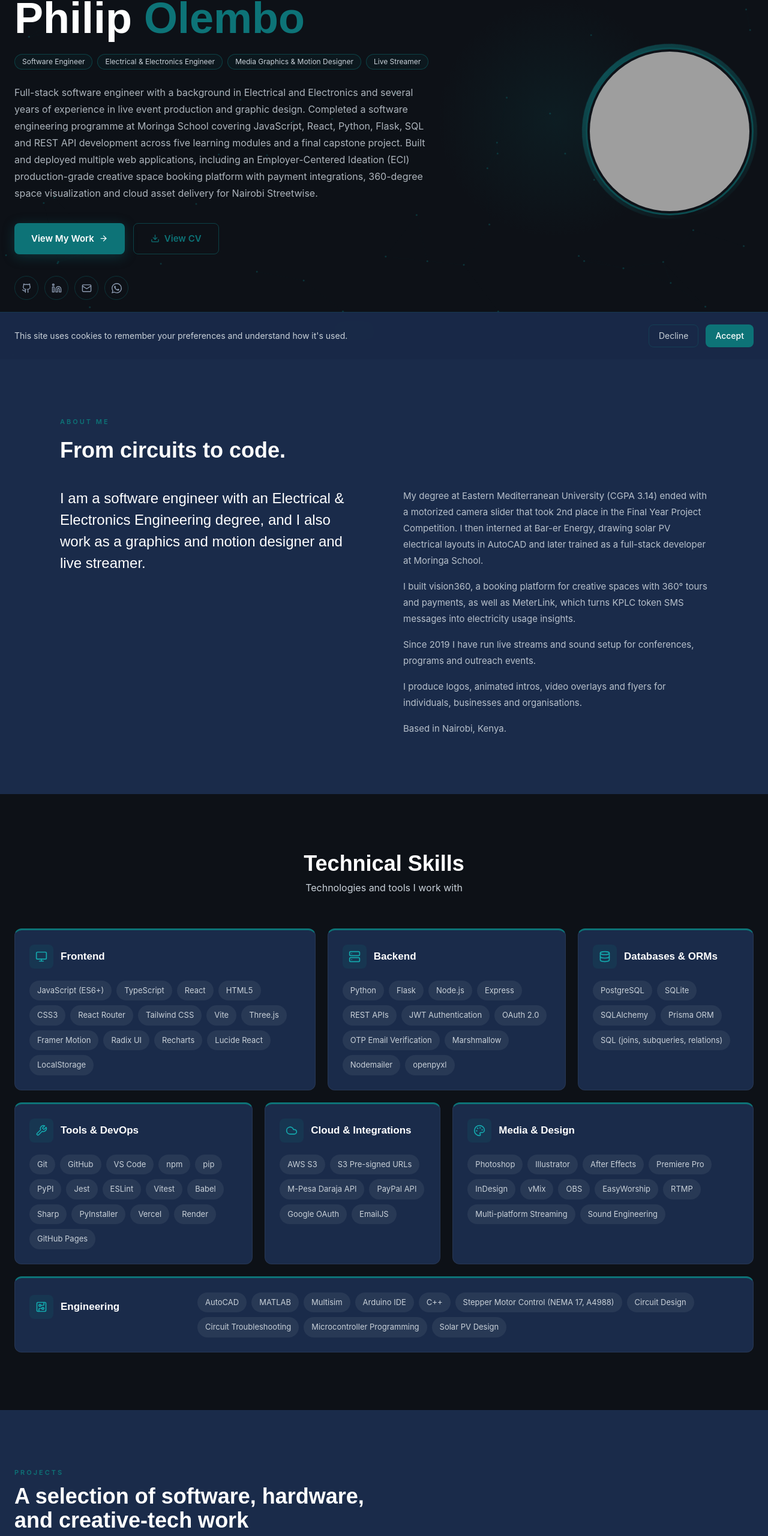
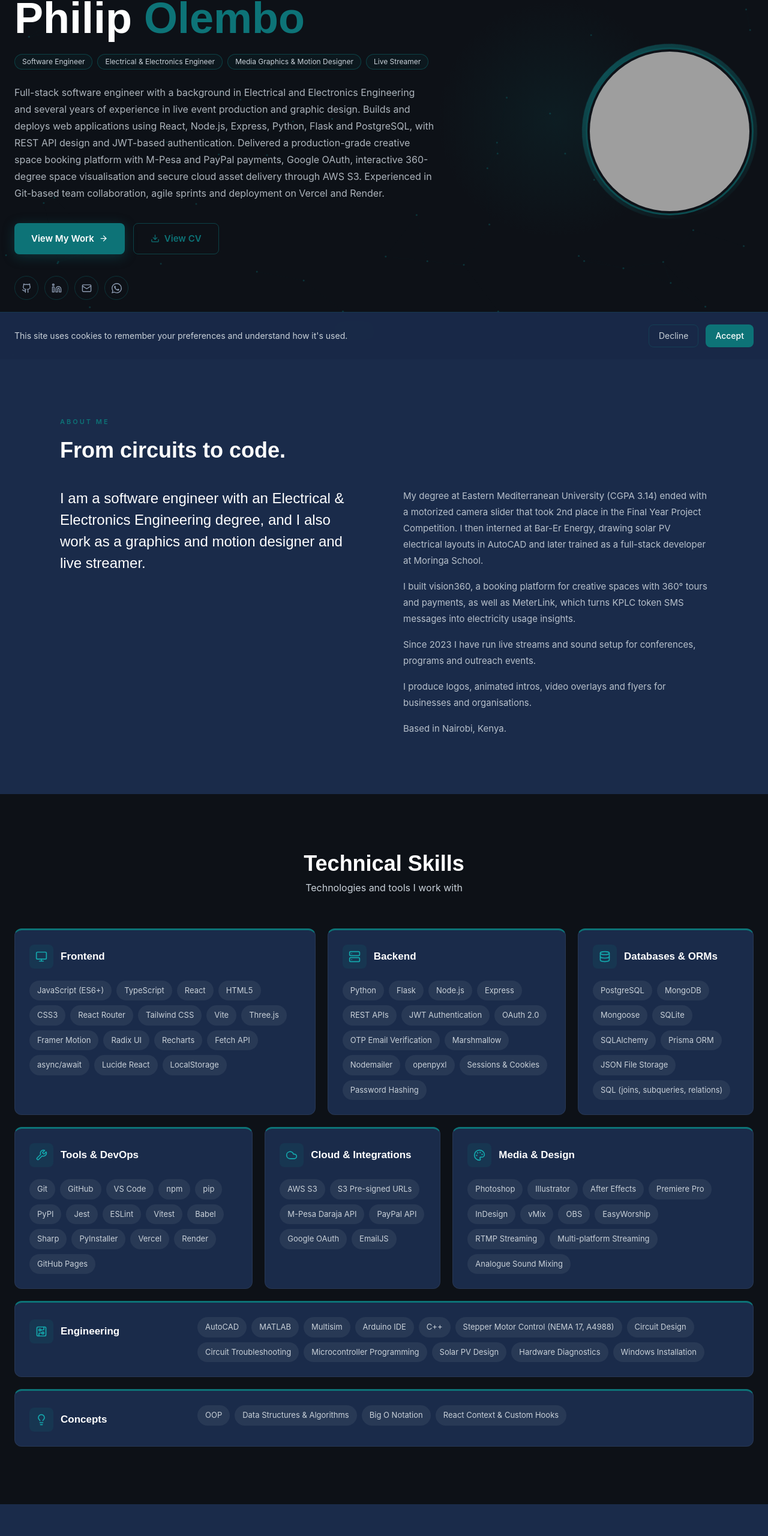
Before and after one commit to pjperfect/portfolio, a React (Vite) app: page / in a window 1280 px wide. Shown: the part 201-2762 px from the top of the page at 60% size. Built offline with nearby package versions, Linux system fonts and the light colour scheme; grey boxes are pictures that could not be loaded.

Commit message:
sync portfolio with CV
update hero summary, experience dates and titles, skills, project descriptions and gig details to match the CV. add InternX and Vyren internships, TaskFlow API project and Concepts skills card

```diff
--- a/src/app/components/About.tsx
+++ b/src/app/components/About.tsx
@@ -4,10 +4,10 @@ import { fadeUp, staggerContainer, viewportOnce } from './ui/motion';
 
 const intro = [
   'I am a software engineer with an Electrical & Electronics Engineering degree, and I also work as a graphics and motion designer and live streamer.',
-  'My degree at Eastern Mediterranean University (CGPA 3.14) ended with a motorized camera slider that took 2nd place in the Final Year Project Competition. I then interned at Bar-er Energy, drawing solar PV electrical layouts in AutoCAD and later trained as a full-stack developer at Moringa School.',
+  'My degree at Eastern Mediterranean University (CGPA 3.14) ended with a motorized camera slider that took 2nd place in the Final Year Project Competition. I then interned at Bar-Er Energy, drawing solar PV electrical layouts in AutoCAD and later trained as a full-stack developer at Moringa School.',
   'I built vision360, a booking platform for creative spaces with 360° tours and payments, as well as MeterLink, which turns KPLC token SMS messages into electricity usage insights.',
-  'Since 2019 I have run live streams and sound setup for conferences, programs and outreach events.',
-  'I produce logos, animated intros, video overlays and flyers for individuals, businesses and organisations.',
+  'Since 2023 I have run live streams and sound setup for conferences, programs and outreach events.',
+  'I produce logos, animated intros, video overlays and flyers for businesses and organisations.',
   `Based in ${contact.location}.`,
 ];
 
--- a/src/app/components/Experience.tsx
+++ b/src/app/components/Experience.tsx
@@ -4,22 +4,37 @@ import { fadeUp, staggerContainer, viewportOnce } from './ui/motion';
 
 const experience = [
   {
-    role: 'Intern',
-    org: 'Bar-er Energy Ltd.',
+    role: 'Electrical Engineering Intern',
+    org: 'Bar-Er Energy, Famagusta, Northern Cyprus',
     date: 'Monday, 30th January 2023 – Friday, 17th March 2023',
-    desc: 'Completed electrical project designs using AutoCAD for solar panel installation layouts and wiring schematics.',
+    desc: `
+    • Produced detailed electrical layouts for solar-integrated housing projects in AutoCAD, including wiring diagrams, circuit designs, lighting placement and load calculations, translating engineers' conceptual designs into buildable electrical plans.
+    • Designed solar panel installation layouts and system wiring schematics covering panels, inverters, charge controllers and batteries, in line with IEC solar performance and safety standards.
+    • Applied system design principles including load analysis, solar resource assessment and energy yield estimation, to size and configure PV systems for specific site conditions.
+    • Coordinated design and field work with a Turkish-speaking engineering team, adapting communication across languages.`,
     tags: ['AutoCAD', 'Solar PV', 'Electrical Design'],
+  },
+  {
+    role: 'Media and Streaming Coordinator Volunteer',
+    org: 'Christ Embassy Intl (Believers’ LoveWorld), Nairobi, Kenya',
+    date: 'August 2023 – August 2026',
+    desc: `
+    • Set up and operated live streaming productions using vMix and OBS for church services, weddings, conferences and outreach events across Facebook, YouTube, TikTok and Instagram.
+    • Configured RTMP stream keys, stream URLs and multi-platform distribution pipelines, maintaining uptime and stream quality under live production conditions.
+    • Managed sound engineering with analogue mixers, coordinating technical setup, rehearsal and real-time troubleshooting.
+    • Produced branding assets including logos, animated intros, lyrical video overlays and event flyers for businesses and organisations.`,
+    tags: ['vMix', 'OBS', 'RTMP', 'Photoshop'],
   },
   {
     role: 'Full Stack Software Engineer',
     org: 'vision360 Employer-Centered Ideation Project @ Moringa School',
     date: 'Monday, 04th May 2026 – Friday, 29th May 2026',
     desc: `
-    • Built the 360-degree space viewer using Three.js with drag-to-explore, inertia, auto-rotation and multi-shot navigation.
-    • Engineered a 3-tier booking flow (Essential, Professional, Enterprise) connected to the backend REST API, handling date selection, space type and special requirements.
-    • Integrated 3 payment methods and full authentication coverage including JWT, Google OAuth and OTP email verification.
-    • Implemented secure asset delivery via AWS S3 pre-signed URLs and built the analytics dashboard using Recharts.
-    • Managed Git-based collaboration with pull requests across 4 agile sprint phases and daily API contract syncs.`,
+    • Built a 360° virtual tour viewer using Three.js with drag-to-explore, inertia, auto-rotation and multi-shot navigation, used to showcase sample spaces and deliver clients' own captured tours.
+    • Engineered a 3-tier booking flow (Essential, Professional, Enterprise) for clients to schedule an onsite 360°/3D space-capture session, handling date selection, space type and special requirements via the backend REST API.
+    • Integrated 3 payment methods and full authentication coverage — JWT, Google OAuth and OTP email verification, to secure the booking and delivery process.
+    • Implemented secure, pay-gated asset delivery via AWS S3 pre-signed URLs so clients could access their finished virtual tour once capture and payment were complete, plus an admin analytics dashboard built with Recharts.
+    • Managed Git-based collaboration with pull requests across 4 agile sprint phases and daily API contract syncs with the backend team.`,
     tags: [
       'React 18',
       'Vite',
@@ -42,24 +57,31 @@ const experience = [
     ],
   },
   {
-    role: 'Media & Streaming Coordinator',
-    org: 'Freelance/Church & Events',
-    date: 'January 2019 – Present',
+    role: 'Full Stack Web Development Intern (Remote)',
+    org: 'InternX Technologies, Bengaluru, India',
+    date: 'October 2026 – Present',
     desc: `
-    • Set up and operated live streaming productions using vMix and OBS for church services, weddings, conferences and outreach events across Facebook, YouTube, TikTok and Instagram.
-    • Configured RTMP stream keys, stream URLs and multi-platform distribution pipelines, maintaining uptime and stream quality under live production conditions.
-    • Managed sound engineering with analogue mixers, coordinating technical setup, rehearsal and real-time troubleshooting.
-    • Produced branding assets including logos, animated intros, lyrical video overlays and event flyers for individuals, businesses and organisations.`,
-    tags: ['vMix', 'OBS', 'RTMP', 'Photoshop'],
+    • Completing a 4-week, project-based internship assessed on submitted work: GitHub repository, live deployment and written notes for each weekly task.
+    • Building a MERN notes application with JWT authentication, private per-user data and a responsive Tailwind CSS interface (Week 1).`,
+    tags: ['MERN', 'JWT', 'Tailwind CSS'],
+  },
+  {
+    role: '[Frontend / Backend] Developer Intern (Remote)',
+    org: 'Vyren (DevConnect), Nuremberg, Germany',
+    date: 'October 2026 – Present',
+    desc: `
+    • Working through the Verified [Frontend / Backend] Internship, a free programme with seven mandatory milestones: a knowledge assessment, two practical tasks, a final project, a community contribution, documentation and professional practice.
+    • Assessed on the work produced rather than hours attended. Completion earns a certificate with a public verification page.`,
+    tags: [],
   },
 ];
 
 const education = [
   {
     role: 'Software Engineering Bootcamp',
-    org: 'Moringa School',
+    org: 'Moringa School, Nairobi, Kenya',
     date: 'Monday, 27th October 2025 – Friday, 24th April 2026',
-    desc: '6-month full-stack programme across 5 structured learning modules and a final capstone project. Built and deployed multiple projects throughout.',
+    desc: '6-month full-stack program across 5 structured learning modules and a final capstone project. Built and deployed multiple projects throughout.',
     modules: [
       {
         title: 'Module 1 - Foundations',
@@ -75,7 +97,7 @@ const education = [
       },
       {
         title: 'Module 4 - Python and OOP',
-        desc: 'Python fundamentals, lists, tuples, dictionaries, sets, loops, functions, PyPi, pip, file I/O, OOP (classes, inheritance, property decorators), one-to-many and many-to-many relationships, CLI design, debugging and testing.',
+        desc: 'Python fundamentals, lists, tuples, dictionaries, sets, loops, functions, PyPI, pip, file I/O, OOP (classes, inheritance, property decorators), one-to-many and many-to-many relationships, CLI design, debugging and testing.',
       },
       {
         title: 'Module 5 - Flask and Backend',
@@ -98,7 +120,7 @@ const education = [
       'Vitest',
       'npm',
       'Python',
-      'PyPi',
+      'PyPI',
       'pip',
       'Flask',
       'Flask-SQLAlchemy',
@@ -110,16 +132,16 @@ const education = [
   },
   {
     role: 'B.Sc. Electrical and Electronics Engineering',
-    org: 'Eastern Mediterranean University',
+    org: 'Eastern Mediterranean University, Famagusta, North Cyprus',
     date: 'Monday, 19th February 2018 – Tuesday, 05th July 2022',
-    desc: 'Graduated with CGPA 3.14 / 4.00 (Honors). Specialised in circuit design, microcontroller programming, renewable energy systems and engineering simulation (AutoCAD, MATLAB, Multisim).',
+    desc: 'Graduated with CGPA 3.14 / 4.00 (Honors). Specialised in circuit design, microcontroller programming, renewable energy systems and engineering simulation (AutoCAD, MATLAB, Multisim). Final year project: a motorised camera slider (Arduino, NEMA 17 stepper motor) that took 2nd place at the university\'s Final Year Project Competition.',
     tags: ['Arduino', 'MATLAB', 'AutoCAD', 'Multisim'],
   },
   {
     role: 'A-Levels, AS-Levels and IGCSE',
-    org: 'Brookhouse International School',
-    date: '2013 – 2017',
-    desc: 'Majored in Physics, Mathematics, Geography and Computer Science.',
+    org: 'Brookhouse International School, Nairobi, Kenya',
+    date: 'September 2013 – July 2017',
+    desc: "Majored in Physics, Mathematics, Geography and Computer Science. Activities: Hog Charge, President's Award-Kenya (Silver & Gold), Chess Tournament, Environmental Club.",
     tags: ['Physics', 'Mathematics', 'Computer Science'],
   },
 ];
--- a/src/app/components/Gigs.tsx
+++ b/src/app/components/Gigs.tsx
@@ -29,7 +29,7 @@ type Gig = {
 const gigs: Gig[] = [
   {
     title: 'POS Terminal Repair',
-    client: 'Hamdigrill Restaurant, South C, Nairobi',
+    client: 'HamdiGrill Restaurant, South C, Nairobi, Kenya',
     date: '5th - 7th August 2026',
     desc: `
     • POS terminal stopped progressing past the welcome screen following login.
@@ -64,7 +64,7 @@ const gigs: Gig[] = [
   {
     title: 'Live Streaming Workshop',
     client:
-      'Tech Connect Media Bootcamp, Christ Embassy Kenya HQ, Shimo La Tewa Rd., Nairobi',
+      'Tech Connect Media Bootcamp, Christ Embassy Intl (Believers’ LoveWorld), Nairobi, Kenya',
     date: '20th - 21st February 2026',
     desc: `
     • Led a session on live streaming, covering why it matters and the basics of getting a stream running.
--- a/src/app/components/Hero.tsx
+++ b/src/app/components/Hero.tsx
@@ -143,15 +143,15 @@ export function Hero() {
 
           <p className="font-body text-text text-base leading-[1.75] mb-9 max-w-[700px] opacity-85 mx-auto md:mx-0">
             Full-stack software engineer with a background in Electrical and
-            Electronics and several years of experience in live event production
-            and graphic design. Completed a software engineering programme at
-            Moringa School covering JavaScript, React, Python, Flask, SQL and
-            REST API development across five learning modules and a final
-            capstone project. Built and deployed multiple web applications,
-            including an Employer-Centered Ideation (ECI) production-grade
-            creative space booking platform with payment integrations,
-            360-degree space visualization and cloud asset delivery for Nairobi
-            Streetwise.
+            Electronics Engineering and several years of experience in live
+            event production and graphic design. Builds and deploys web
+            applications using React, Node.js, Express, Python, Flask and
+            PostgreSQL, with REST API design and JWT-based authentication.
+            Delivered a production-grade creative space booking platform with
+            M-Pesa and PayPal payments, Google OAuth, interactive 360-degree
+            space visualisation and secure cloud asset delivery through AWS S3.
+            Experienced in Git-based team collaboration, agile sprints and
+            deployment on Vercel and Render.
           </p>
 
           <div className="flex justify-center md:justify-start gap-3.5 flex-wrap mb-9">
--- a/src/app/components/Projects.tsx
+++ b/src/app/components/Projects.tsx
@@ -26,6 +26,8 @@ const featured = {
     'Google OAuth',
     'M-Pesa Daraja',
     'PayPal',
+    'Vercel',
+    'Render',
   ],
   github: 'https://github.com/mongaremetrine5-stack/VISION360-CLIENT-FRONTEND',
   live: 'https://vision-360-client-frontend.vercel.app/',
@@ -36,7 +38,7 @@ const projects = [
     title: 'Motorized Camera Slider',
     subtitle: 'Undergraduate Final Year Project',
     description:
-      'An Arduino-based motorised camera slider built to solve the challenge of manual camera tracking during online education in the COVID-19 pandemic. A 1-metre slider runs on copper pipe rails with a NEMA 17 stepper motor driving a GT2 timing belt, controlled by a potentiometer for variable speed and a limit switch for direction. Built from locally sourced materials for under $200.',
+      'An Arduino-based motorised camera slider built to solve the challenge of manual camera tracking during online education in the COVID-19 pandemic. A 1-metre slider runs on copper pipe rails with a NEMA 17 stepper motor driving a GT2 timing belt, controlled by a potentiometer for variable speed and a limit switch for direction. Budget covered was $200.',
     stack: [
       'Arduino (C++)',
       'NEMA 17 Stepper Motor',
@@ -56,8 +58,14 @@ const projects = [
     title: 'MeterLink — Web',
     subtitle: 'Prepaid Electricity Tracker',
     description:
-      'A web-based platform that allows KPLC prepaid electricity customers to track their usage and token history parsed from SMS messages, providing visibility into consumption patterns.',
-    stack: ['React'],
+      'A web platform that turns KPLC prepaid electricity SMS messages into usage insights. Paste your token SMS and it parses spend, units and dates into a dashboard, monthly analytics with cost-per-kWh breakdowns and a filterable usage history, all stored locally in the browser for privacy.',
+    stack: [
+      'React 19',
+      'Vite',
+      'React Router',
+      'Recharts',
+      'Tailwind CSS',
+    ],
     github: 'https://github.com/pjperfect/meterlink',
     live: 'https://meterlink.vercel.app/',
     award: null,
@@ -67,9 +75,20 @@ const projects = [
     title: 'MeterLink — CLI',
     subtitle: 'Prepaid Electricity Tracker (Python)',
     description:
-      'A Python command-line companion to MeterLink that tracks prepaid electricity token purchases per meter using Excel import and local JSON storage.',
+      "A Python command-line companion to MeterLink (web) that tracks prepaid electricity token purchases per meter for Kenya's KPLC system. It imports purchase history from Excel (pasted M-Pesa/KPLC SMS), with hashed-password login, per-meter tracking, running totals and last-5-purchase summaries, all stored locally in JSON, with a standalone executable also available.",
     stack: ['Python', 'JSON', 'openpyxl'],
     github: 'https://github.com/pjperfect/meterlink-cli',
+    live: null,
+    award: null,
+    detailPage: null,
+  },
+  {
+    title: 'TaskFlow API',
+    subtitle: 'Technical Interview Exercise — Africa Tech Space',
+    description:
+      'Debug, review and extend a small team task-tracker API as part of the Africa Tech Space software engineering internship interview.',
+    stack: ['Node.js', 'Express', 'REST API', 'JSON file storage', 'Git', 'GitHub'],
+    github: 'https://github.com/pjperfect/taskflow',
     live: null,
     award: null,
     detailPage: null,
@@ -200,7 +219,7 @@ export function Projects() {
 
         <motion.div
           variants={staggerContainer}
-          className="grid grid-cols-1 sm:grid-cols-2 lg:grid-cols-3 gap-5"
+          className="grid grid-cols-1 sm:grid-cols-2 gap-5"
         >
           {projects.map((p) => {
             const inner = (
--- a/src/app/components/Skills.tsx
+++ b/src/app/components/Skills.tsx
@@ -7,6 +7,7 @@ import {
   Cloud,
   Palette,
   CircuitBoard,
+  Lightbulb,
   type LucideIcon,
 } from 'lucide-react';
 import { Tag } from './ui/Tag';
@@ -41,6 +42,8 @@ const skillCategories: SkillCategory[] = [
       'Framer Motion',
       'Radix UI',
       'Recharts',
+      'Fetch API',
+      'async/await',
       'Lucide React',
       'LocalStorage',
     ],
@@ -61,6 +64,8 @@ const skillCategories: SkillCategory[] = [
       'Marshmallow',
       'Nodemailer',
       'openpyxl',
+      'Sessions & Cookies',
+      'Password Hashing',
     ],
   },
   {
@@ -69,9 +74,12 @@ const skillCategories: SkillCategory[] = [
     span: 'xl:col-span-3',
     skills: [
       'PostgreSQL',
+      'MongoDB',
+      'Mongoose',
       'SQLite',
       'SQLAlchemy',
       'Prisma ORM',
+      'JSON File Storage',
       'SQL (joins, subqueries, relations)',
     ],
   },
@@ -123,9 +131,9 @@ const skillCategories: SkillCategory[] = [
       'vMix',
       'OBS',
       'EasyWorship',
-      'RTMP',
+      'RTMP Streaming',
       'Multi-platform Streaming',
-      'Sound Engineering',
+      'Analogue Sound Mixing',
     ],
   },
   {
@@ -144,6 +152,20 @@ const skillCategories: SkillCategory[] = [
       'Circuit Troubleshooting',
       'Microcontroller Programming',
       'Solar PV Design',
+      'Hardware Diagnostics',
+      'Windows Installation',
+    ],
+  },
+  {
+    title: 'Concepts',
+    icon: Lightbulb,
+    span: 'md:col-span-2 lg:col-span-3 xl:col-span-12',
+    wide: true,
+    skills: [
+      'OOP',
+      'Data Structures & Algorithms',
+      'Big O Notation',
+      'React Context & Custom Hooks',
     ],
   },
 ];
```
